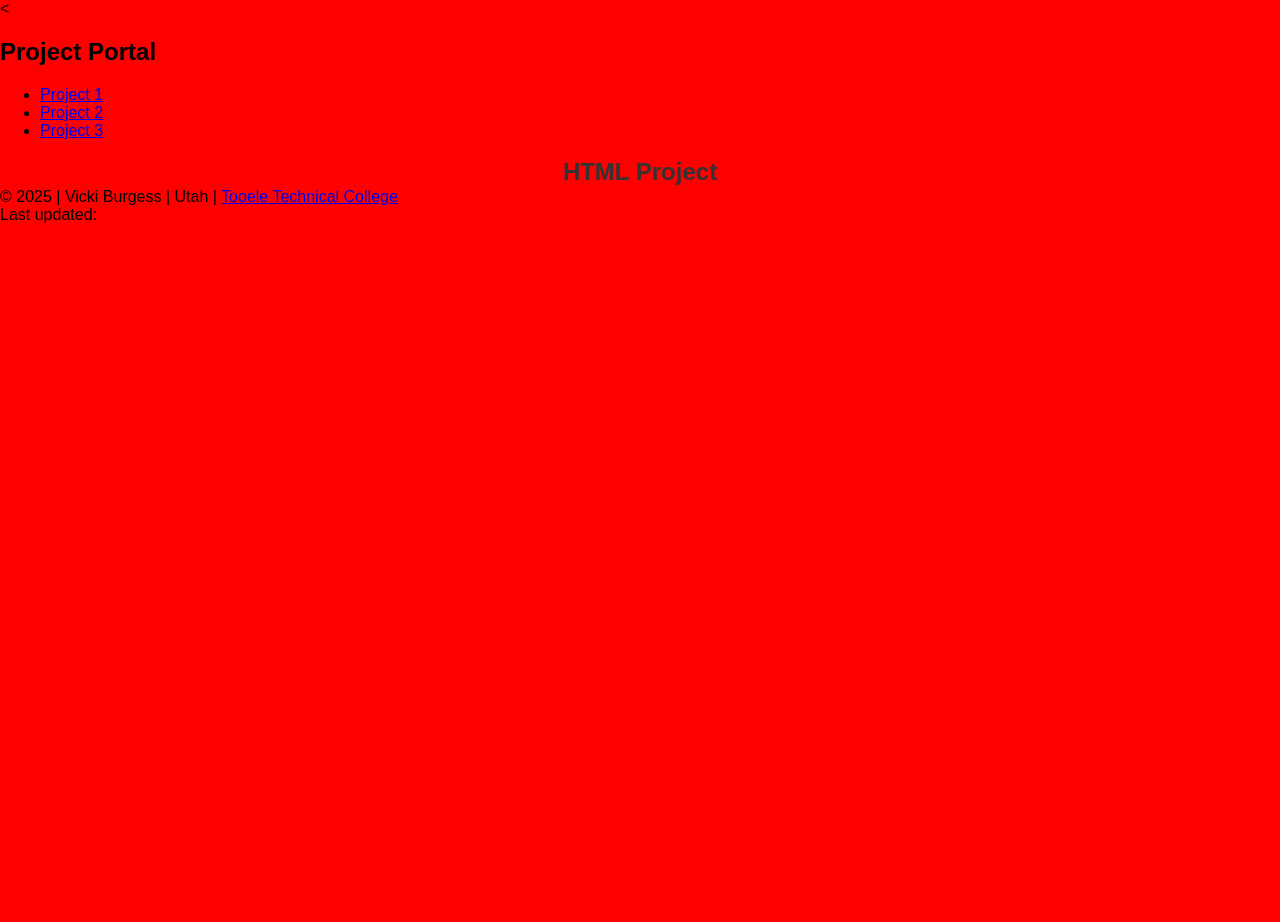
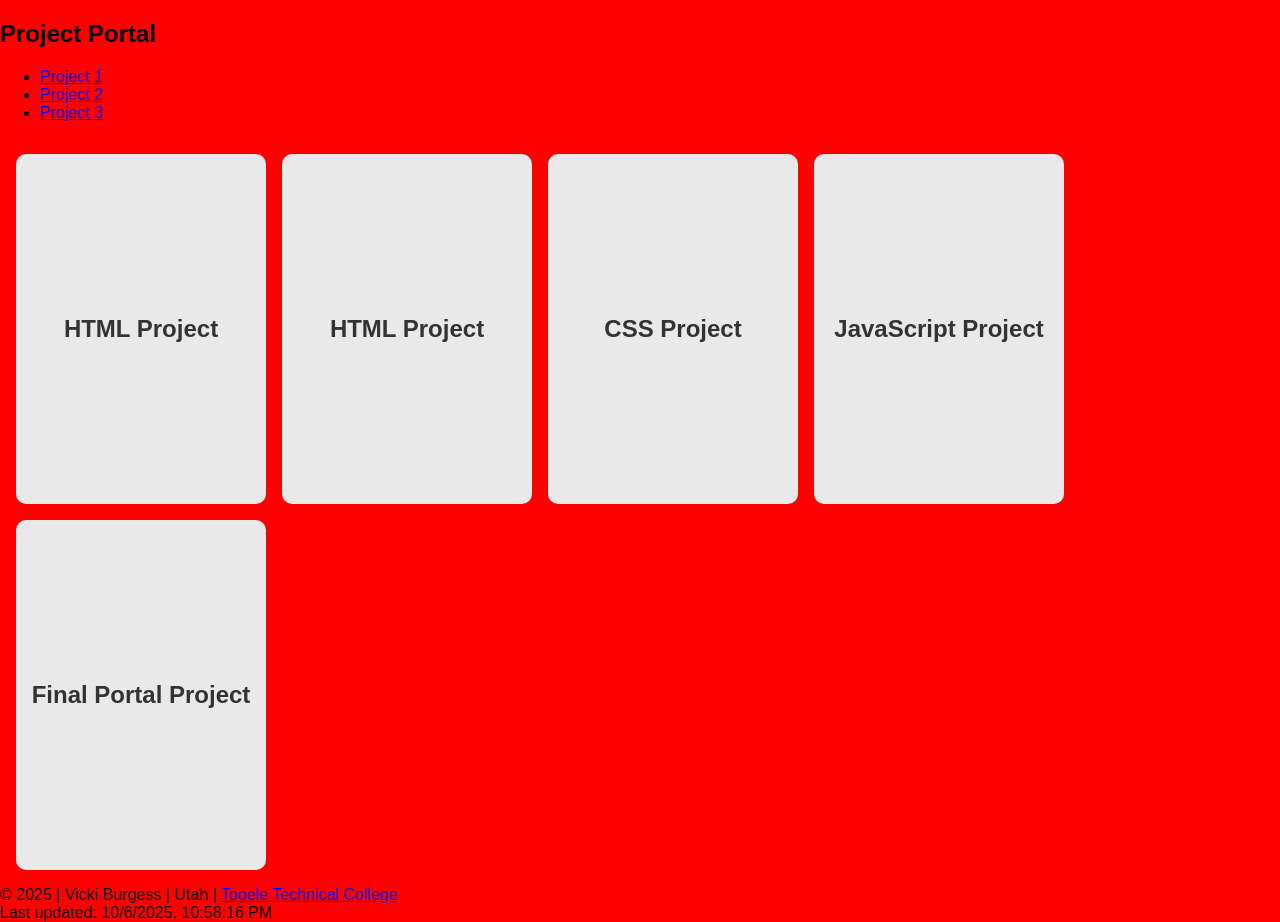
Before and after one commit to burgessleia1/portal-Project, a plain HTML site: page index.html in a window 1280 px wide. Before the commit the page ends 800 px from the top, so only its background shows below. Drawn offline with Linux system fonts and the light colour scheme.

Commit message:
Update index.html

```diff
--- a/index.html
+++ b/index.html
@@ -1,9 +1,9 @@
-<<!DOCTYPE html>
+<!DOCTYPE html>
 <html lang="en">
   <head>
-  <meta charset="UTF-8">
-  <meta http-equiv="X-UA-Compatible" content="IE=edge">
-  <meta name="viewport" content="width=device-width, initial-scale=1.0">
+    <meta charset="UTF-8" />
+    <meta http-equiv="X-UA-Compatible" content="IE=edge" />
+    <meta name="viewport" content="width=device-width, initial-scale=1.0" />
     <link rel="stylesheet" href="style.css" />
     <title>Project Portal</title>
   </head>
@@ -18,26 +18,39 @@
     </nav>
 
     <div class="cards">
+      <div class="card">
         <div class="card-inner">
           <div class="card-front">
             <h2>HTML Project</h2>
           </div>
           <div class="card-back">
-        <a href="project_1/index.html">Project Link</a>
+            <a href="project_1/index.html" target="_blank">Project Link</a>
+          </div>
         </div>
       </div>
     </div>
 
     <footer class="bg-dark">
       <span>&copy; 2025</span> | Vicki Burgess | Utah |
-    <a id="ttechlink" target="_blank" rel="noopener noreferrer" href="https://tooeletech.edu/">
+      <a
+        id="ttechlink"
+        target="_blank"
+        rel="noopener noreferrer"
+        href="https://tooeletech.edu/"
+      >
         Tooele Technical College
       </a>
-    <br>
+      <br />
       Last updated: <span id="lastUpdated"></span>
     </footer>
 
     <script src="script.js"></script>
+    <script src="cards.js"></script>
     <script>
-    // Example JS to auto-update the "last updated" date
-    document.getElementById("lastUpdated").textC
+      // ✅ Auto-update the "Last Updated" date in the footer
+      document.getElementById("lastUpdated").textContent = new Date(
+        document.lastModified
+      ).toLocaleString();
+    </script>
+  </body>
+</html>
```
Lines whose indentation alone changed are shown as unchanged.
